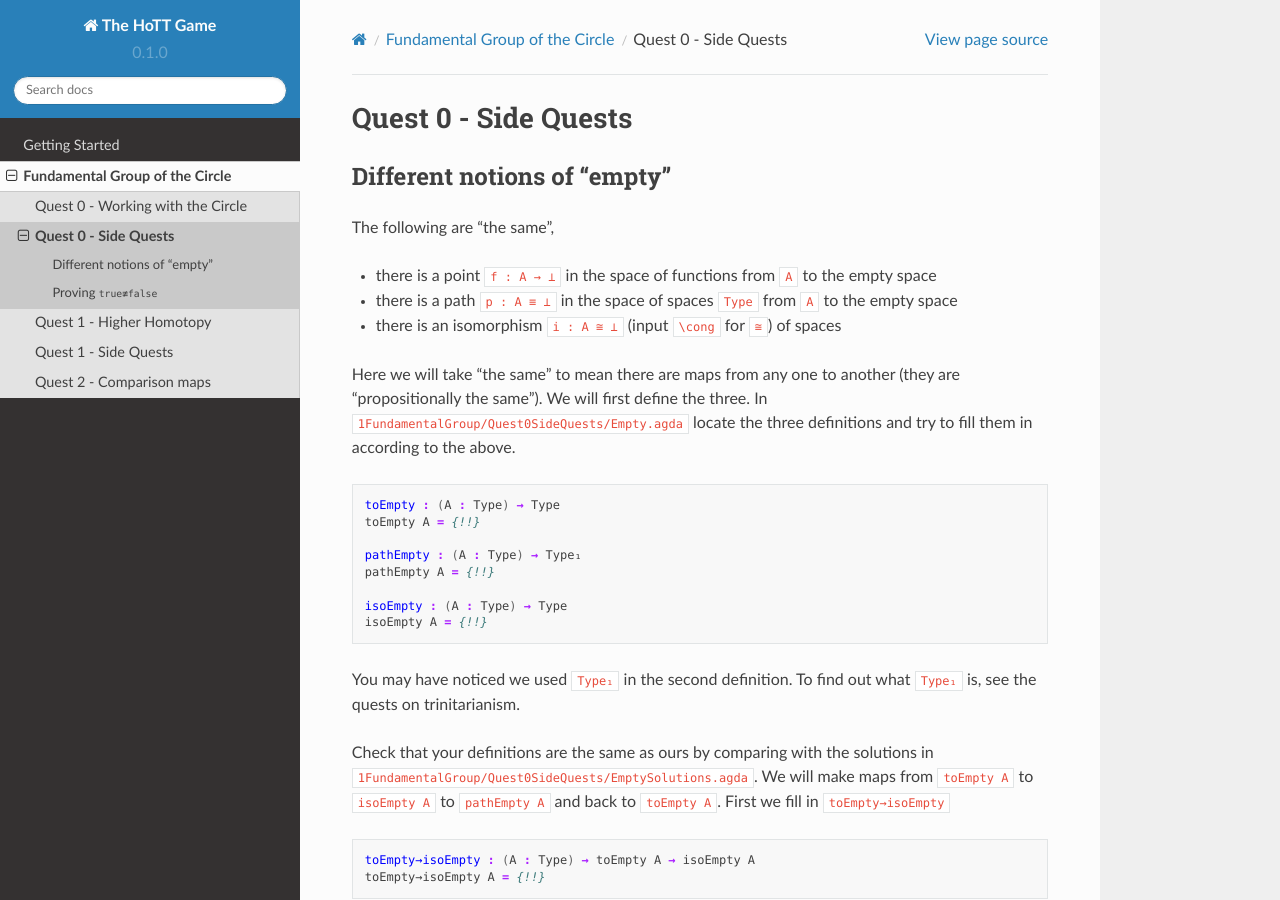
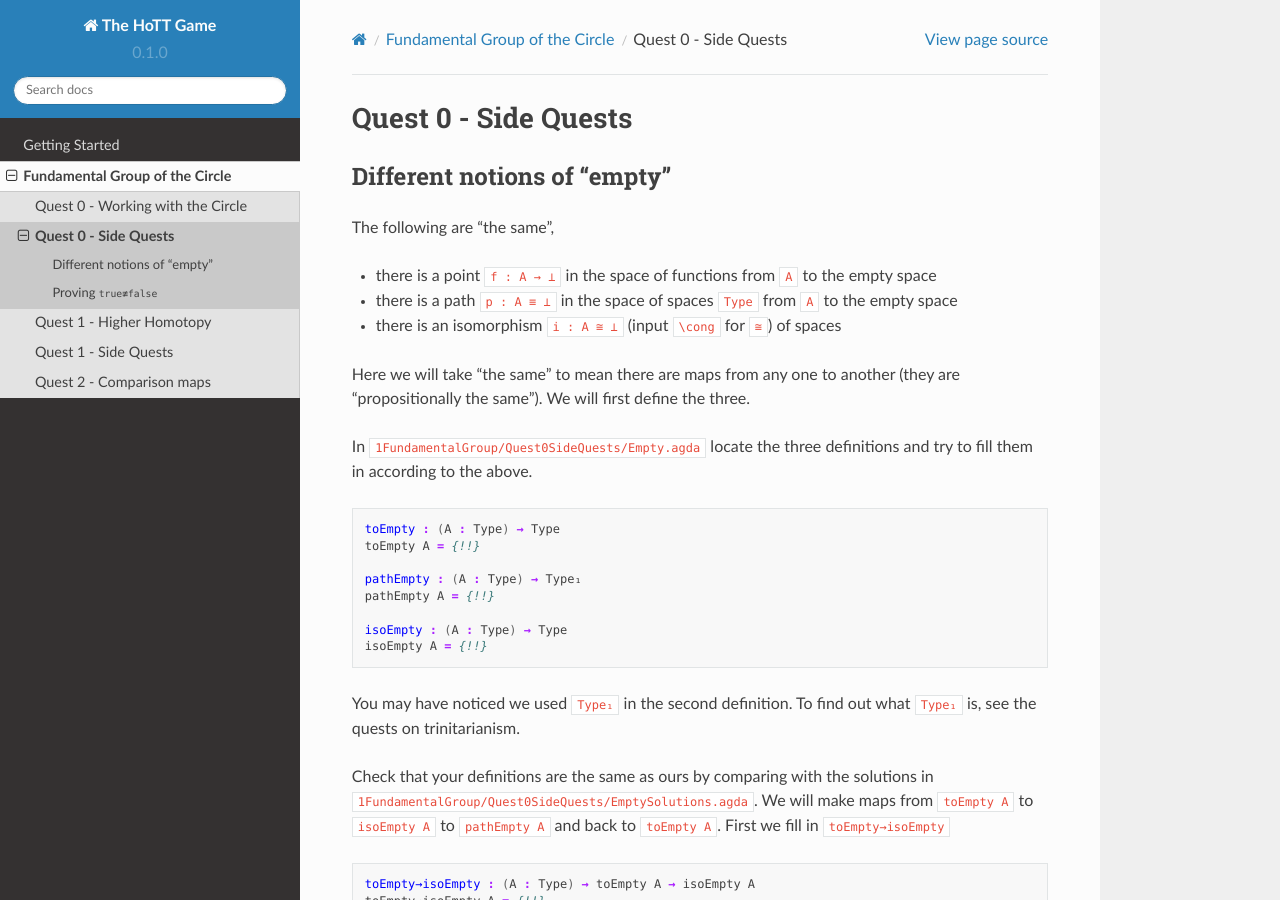
Before and after one commit to thehottgame/theHoTTGameGuide, a Sphinx documentation site: the page built from docs/source/1-fundamental-group/quest-0-side.rst, in a window 1280 px wide and 900 px high. Built offline with Sphinx 7.4.7 and the Read the Docs theme 2.0.0, drawn with Linux system fonts in a browser that asks for light colours; part of the change alters nothing that is shown.

```diff
--- a/docs/source/1-fundamental-group/quest-0-side.rst
+++ b/docs/source/1-fundamental-group/quest-0-side.rst
@@ -17,6 +17,7 @@ The following are "the same",
 Here we will take "the same" to mean there are maps from any one to another
 (they are "propositionally the same").
 We will first define the three.
+
 In ``1FundamentalGroup/Quest0SideQuests/Empty.agda`` locate the three definitions
 and try to fill them in according to the above.
 
@@ -77,9 +78,10 @@ First we fill in ``toEmpty→isoEmpty``
    <details>
    <summary>Hint 1</summary>
 
-- We need to give an isomorphism
-- To map forwards we need a map from ``A`` to ``⊥``,
-  to map backwards we need to map from ``⊥`` to ``A``.
+- We need to give an isomorphism,
+  i.e. a map from ``A`` to ``⊥``,
+  and a map from ``⊥`` to ``A``,
+  and proofs that these satisfy ``section`` and ``retract`` respectively.
 - If we have a point in ``⊥`` then we can get a point in any space.
 
 .. raw:: html
```
